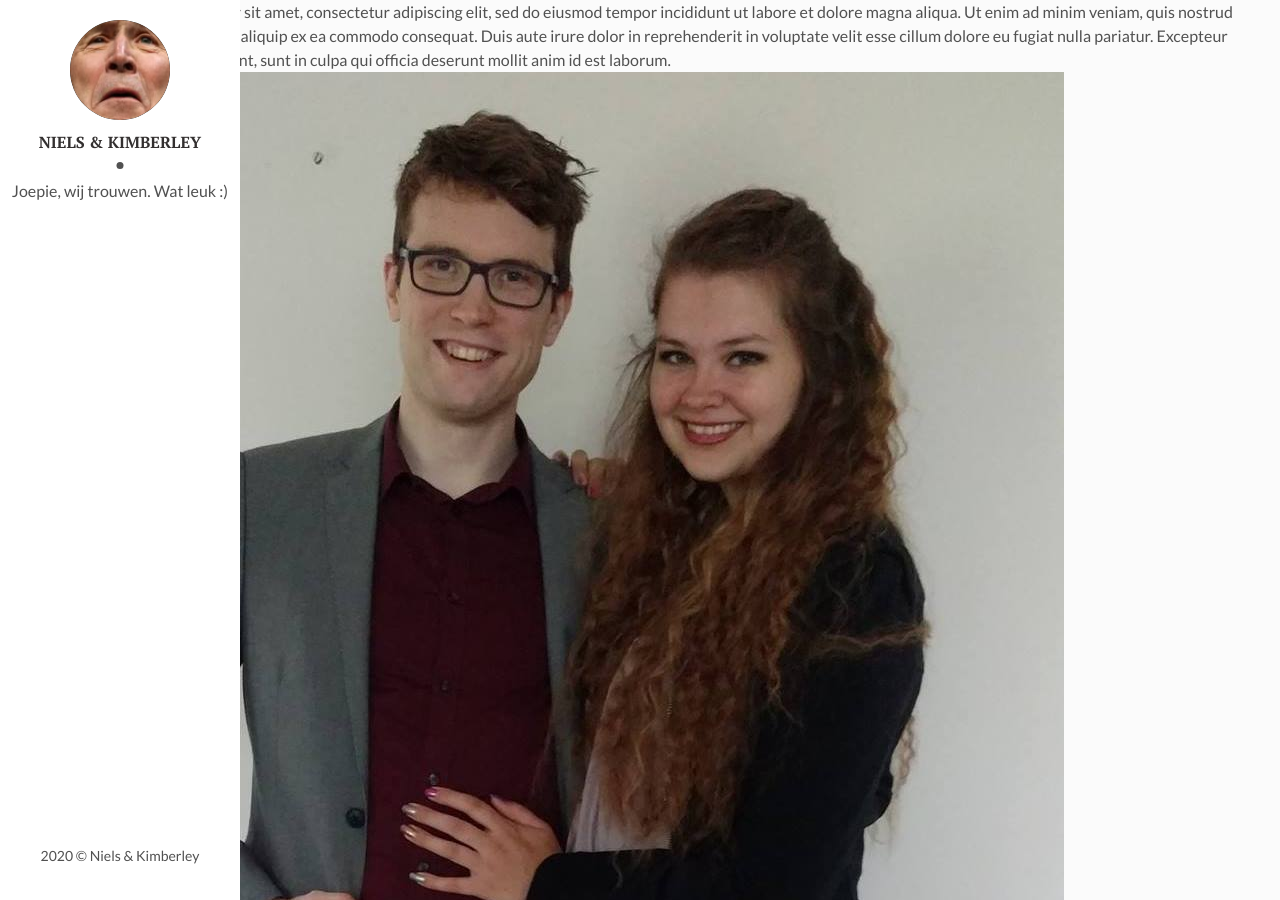
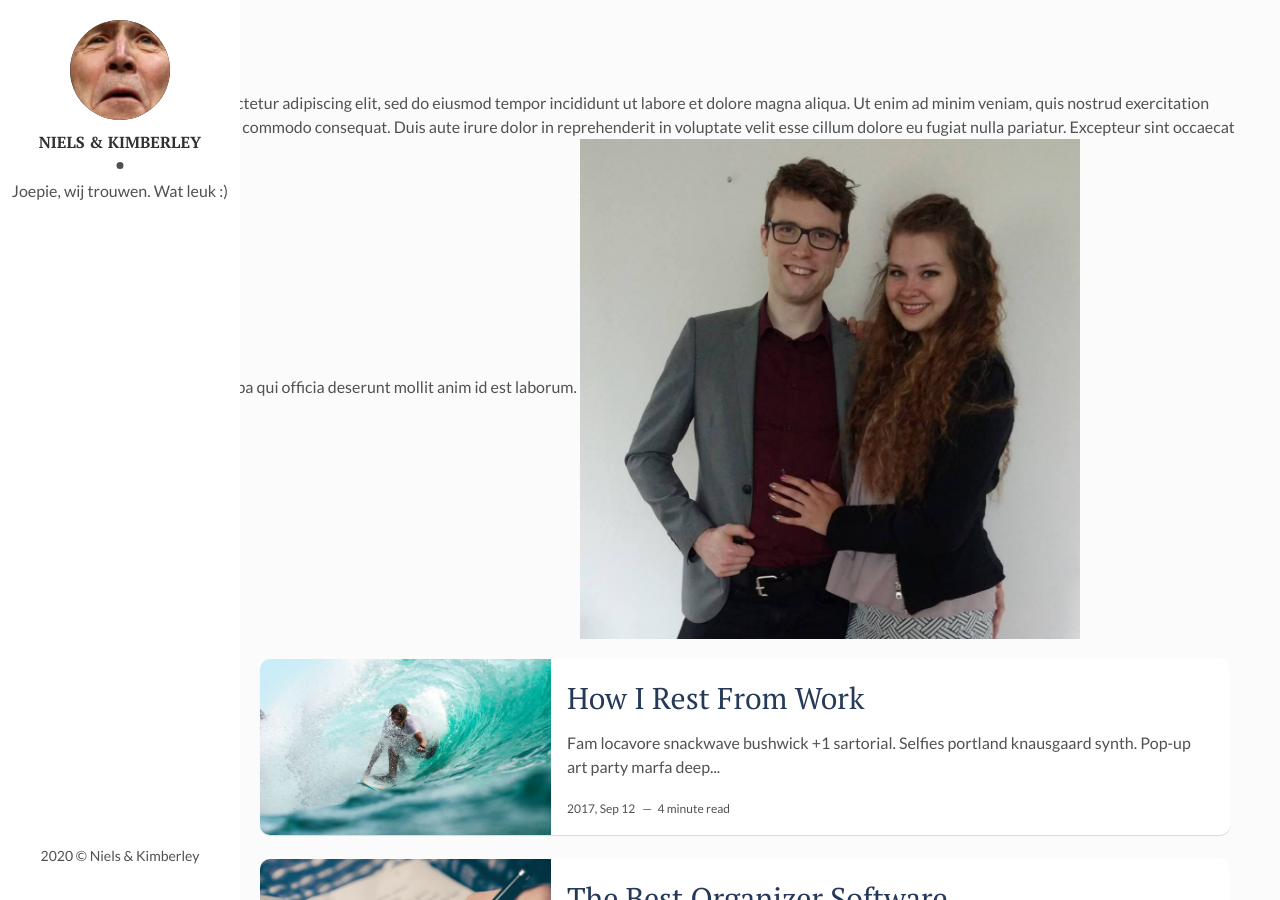
Before and after one commit to NielsVW/nielsvw.github.io, a Jekyll site: the page built from index.html, in a window 1280 px wide and 900 px high. Built offline with Jekyll 4.4.1, drawn with Linux system fonts in a browser that asks for light colours; the list of posts is cut into pages by our own code.

Commit message:
Fix img size

```diff
--- a/_layouts/main.html
+++ b/_layouts/main.html
@@ -19,12 +19,12 @@ layout: default
   </footer> <!-- End Footer -->
 </aside> <!-- End Sidebar -->
 <div id="pre-content" class="content">
-  # Dit is een test
+  <h1> Dit is een test</h1>
   Lorem ipsum dolor sit amet, consectetur adipiscing elit, sed do eiusmod tempor incididunt ut labore et dolore magna aliqua.
   Ut enim ad minim veniam, quis nostrud exercitation ullamco laboris nisi ut aliquip ex ea commodo consequat.
   Duis aute irure dolor in reprehenderit in voluptate velit esse cillum dolore eu fugiat nulla pariatur.
   Excepteur sint occaecat cupidatat non proident, sunt in culpa qui officia deserunt mollit anim id est laborum.
-  <img src="{{site.baseurl}}/assets/img/samen.jpg">
+  <img src="{{site.baseurl}}/assets/img/samen.jpg" style="height: 500px;">
 </div>
 <div class="content-box clearfix">
   {{ content }}
```
